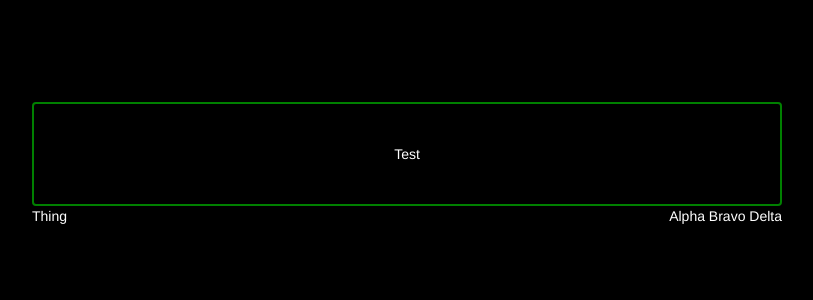
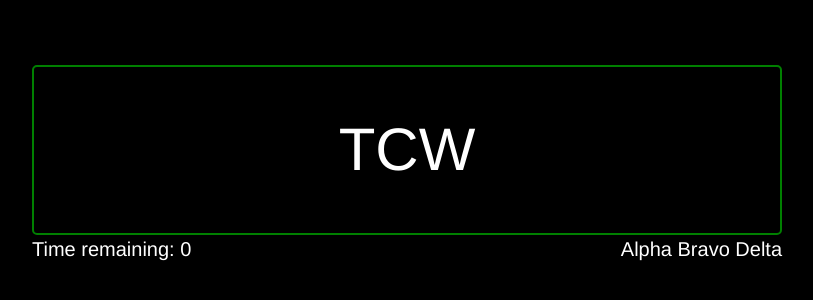
Before and after one commit to selfinterest/handshake3, a React (Create React App) app: page / in a window 1280 px wide. Shown: the part 236-536 px from the top of the page, without its empty margins (233-1046 px from the left). Built offline with nearby package versions, Linux system fonts and the light colour scheme.

Commit message:
good so far

```diff
--- a/src/App.css
+++ b/src/App.css
@@ -9,16 +9,19 @@
 
 .box {
     border: 2px solid green;
-    -webkit-border-radius: 4px;
-    -moz-border-radius: 4px;
-    border-radius: 4px;
+    -webkit-border-radius: 5px;
+    -moz-border-radius: 5px;
+    border-radius: 5px;
     padding: 40px;
+    font-size: 6rem;
 }
 
 #timer {
     text-align: left;
+    font-size: 2rem;
 }
 
 #naval {
     text-align: right;
+    font-size: 2rem;
 }
--- a/src/App.js
+++ b/src/App.js
@@ -5,8 +5,58 @@ import 'bootstrap/dist/css/bootstrap-theme.css';
 import './App.css';
 import TabView from './TabView/TabView';
 
+import Countdown from './Countdown/Countdown';
+
+//const DEFAULT_DURATION = 60 * 20;
+const DEFAULT_DURATION = 5;
+const DEFAULT_CODE = "TCW";
+
+
+const getNewCode = (function(){
+    let codeCounter = 0;
+    const CODES = [
+        "TCW",
+        "ABC",
+        "JLQ",
+        "DRM",
+        "XRC"
+    ]
+
+    return function(){
+        if(codeCounter >= CODES.length) {
+            codeCounter = 0;
+        }
+
+        return CODES[codeCounter++];
+    }
+}());
+
 class App extends Component {
+
+    componentWillMount(){
+        this.setState({seconds: DEFAULT_DURATION, code: getNewCode()});
+
+        setInterval(() => {
+            this.setState( () => {
+                const seconds = this.state.seconds;
+                const newSeconds = seconds - 1;
+
+                if(newSeconds < 0) {
+                    //time expired. Generate new token
+                    return {
+                        seconds: DEFAULT_DURATION,
+                        code: getNewCode()
+                    }
+                }
+
+                return {seconds: newSeconds};
+            })
+        }, 1000);
+
+    }
   render() {
+
+
     return (
       <div className="App">
           <div className="jumbotron vertical-center App-container">
@@ -14,12 +64,14 @@ class App extends Component {
                   <div className="row">
                       <div className="col-md-8 col-md-offset-2">
                           <div className="box">
-                              Test
+                              { this.state.code }
                           </div>
                       </div>
                   </div>
                   <div className="row">
-                      <div id="timer" className="col-xs-2 col-xs-offset-2">Thing</div>
+                      <div id="timer" className="col-xs-2 col-xs-offset-2">
+                          <Countdown count={this.state.seconds}/>
+                      </div>
                       <div id="naval" className="col-xs-3 col-xs-offset-3">Alpha Bravo Delta</div>
                   </div>
 
--- /dev/null
+++ b/src/Countdown/Countdown.js
@@ -0,0 +1,11 @@
+import React, { Component } from 'react';
+
+class Countdown extends Component {
+    render(){
+        return (
+            <div>Time remaining: {this.props.count}</div>
+        )
+    }
+}
+
+export default Countdown;
```
